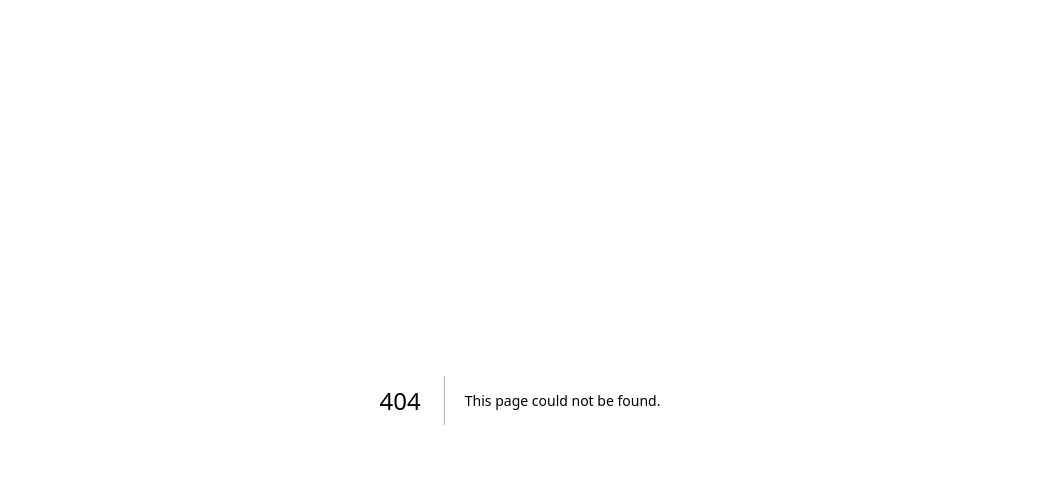
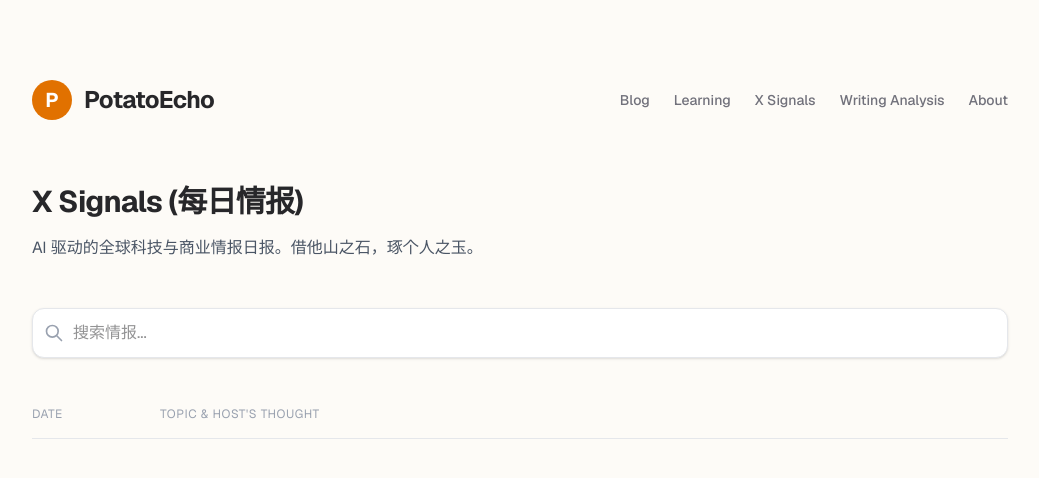
Before and after one commit to jackyecho1029/potatoblog, a Next.js app: page /x-signals in a window 1280 px wide. Before the commit this address had no page. Shown: the top 478 px of the page, without its empty margins (120-1159 px from the left). Built offline with nearby package versions, Linux system fonts and the light colour scheme.

Commit message:
feat: complete refactor of X Signals to dedicated page

```diff
--- a/app/components/Header.tsx
+++ b/app/components/Header.tsx
@@ -12,6 +12,7 @@ export default function Header() {
             <nav className="flex gap-6 text-sm font-medium text-zinc-500">
                 <Link href="/" className="hover:text-amber-600 transition">Blog</Link>
                 <Link href="/learning" className="hover:text-amber-600 transition">Learning</Link>
+                <Link href="/x-signals" className="hover:text-amber-600 transition">X Signals</Link>
                 <Link href="/writing-analysis" className="hover:text-amber-600 transition">Writing Analysis</Link>
                 <Link href="/about" className="hover:text-amber-600 transition">About</Link>
             </nav>
--- /dev/null
+++ b/app/x-signals/XSignalsClient.tsx
@@ -0,0 +1,81 @@
+
+"use client";
+
+import { useState, useCallback } from "react";
+import Link from "next/link";
+import Header from "../components/Header";
+import SearchBar from "../components/SearchBar";
+import { XSignalPostData } from "../../lib/x-signals";
+
+interface XSignalsClientProps {
+    posts: XSignalPostData[];
+}
+
+export default function XSignalsClient({ posts }: XSignalsClientProps) {
+    const [filteredPosts, setFilteredPosts] = useState(posts);
+
+    const handleFilteredItems = useCallback((filtered: XSignalPostData[]) => {
+        setFilteredPosts(filtered);
+    }, []);
+
+    return (
+        <div className="min-h-screen bg-[#FDFBF7] text-zinc-800 font-sans selection:bg-amber-200">
+            <main className="max-w-5xl mx-auto px-6 py-20">
+                <Header />
+
+                <header className="mb-12">
+                    <h1 className="text-3xl font-bold mb-4 tracking-tight">X Signals (每日情报)</h1>
+                    <p className="text-gray-600 max-w-2xl">
+                        AI 驱动的全球科技与商业情报日报。借他山之石，琢个人之玉。
+                    </p>
+                </header>
+
+                <SearchBar
+                    items={posts}
+                    onFilteredItems={handleFilteredItems}
+                    placeholder="搜索情报..."
+                    showAuthorFilter={false}
+                />
+
+                {/* X Signals Table View */}
+                <div className="overflow-x-auto mt-8">
+                    <table className="w-full text-left border-collapse">
+                        <thead>
+                            <tr className="text-xs text-gray-400 border-b border-gray-200 font-medium tracking-wider uppercase">
+                                <th className="py-4 w-32 font-normal">Date</th>
+                                <th className="py-4 font-normal">Topic & Host's Thought</th>
+                            </tr>
+                        </thead>
+                        <tbody className="divide-y divide-gray-100">
+                            {filteredPosts.map((post) => (
+                                <tr key={post.id} className="group hover:bg-white transition-colors duration-200">
+                                    <td className="py-6 pr-6 align-top text-sm text-gray-400 font-mono">
+                                        {post.date}
+                                    </td>
+                                    <td className="py-6 align-top">
+                                        <Link href={`/x-signals/${post.id}`} className="block group-hover:translate-x-1 transition-transform duration-200">
+                                            <div className="text-xl font-bold text-zinc-900 mb-3 group-hover:text-amber-600">
+                                                {post.title_best || post.title}
+                                            </div>
+                                            {post.anchor_thought && (
+                                                <div className="text-gray-600 font-serif italic text-base leading-relaxed pl-4 border-l-2 border-amber-300">
+                                                    "{post.anchor_thought}"
+                                                </div>
+                                            )}
+                                        </Link>
+                                    </td>
+                                </tr>
+                            ))}
+                        </tbody>
+                    </table>
+                </div>
+
+                {filteredPosts.length === 0 && (
+                    <div className="p-12 text-center text-gray-500 bg-gray-50 rounded-lg mt-8">
+                        未找到相关情报 🔍
+                    </div>
+                )}
+            </main>
+        </div>
+    );
+}
--- /dev/null
+++ b/app/x-signals/[slug]/page.tsx
@@ -0,0 +1,54 @@
+
+import { getXSignalPostData } from "../../../lib/x-signals";
+import Link from 'next/link';
+import GiscusComments from '@/app/components/GiscusComments';
+
+export default async function XSignalPost({ params }: { params: Promise<{ slug: string }> }) {
+    const { slug } = await params;
+    const postData = await getXSignalPostData(slug);
+
+    return (
+        <div className="min-h-screen bg-[#FDFBF7] text-zinc-800 font-sans selection:bg-amber-200">
+            <main className="max-w-2xl mx-auto px-6 py-20">
+
+                {/* Navigation */}
+                <header className="mb-12">
+                    <Link href="/x-signals" className="text-zinc-500 hover:text-amber-600 transition flex items-center gap-2">
+                        ← Back to Intelligence
+                    </Link>
+                </header>
+
+                {/* Article Header */}
+                <article className="prose prose-zinc prose-lg mx-auto">
+                    <h1 className="mb-2 leading-tight">{postData.title_best || postData.title}</h1>
+
+                    {postData.anchor_thought && (
+                        <div className="text-xl font-serif italic text-gray-600 mb-8 border-l-4 border-amber-400 pl-4 py-2 bg-amber-50/50">
+                            "{postData.anchor_thought}"
+                        </div>
+                    )}
+
+                    <div className="flex gap-4 text-sm text-zinc-500 mb-8 not-prose border-b border-gray-100 pb-8">
+                        <time className="font-mono">{postData.date}</time>
+                        <div className="flex gap-2">
+                            {postData.tags?.map(tag => (
+                                <span key={tag} className="bg-gray-100 text-gray-600 px-2 py-0.5 rounded-md text-xs font-semibold uppercase tracking-wider">
+                                    {tag}
+                                </span>
+                            ))}
+                        </div>
+                    </div>
+
+                    {/* Markdown Content */}
+                    <div dangerouslySetInnerHTML={{ __html: postData.contentHtml || '' }} />
+
+                    <hr className="my-12 border-zinc-200" />
+
+                    {/* Comments Section */}
+                    <GiscusComments />
+                </article>
+
+            </main>
+        </div>
+    );
+}
--- /dev/null
+++ b/app/x-signals/page.tsx
@@ -0,0 +1,8 @@
+
+import { getSortedXSignalPostsData } from "../../lib/x-signals";
+import XSignalsClient from "./XSignalsClient";
+
+export default function XSignalsPage() {
+    const posts = getSortedXSignalPostsData();
+    return <XSignalsClient posts={posts} />;
+}
--- /dev/null
+++ b/lib/x-signals.ts
@@ -0,0 +1,85 @@
+
+import fs from 'fs';
+import path from 'path';
+import matter from 'gray-matter';
+import { remark } from 'remark';
+import html from 'remark-html';
+
+const postsDirectory = path.join(process.cwd(), 'posts/x-signals');
+
+export interface XSignalPostData {
+    id: string;
+    title: string;
+    date: string;
+    tags?: string[];
+    title_best?: string;
+    anchor_thought?: string;
+    contentHtml?: string;
+}
+
+export function getSortedXSignalPostsData(): XSignalPostData[] {
+    // Create dir if missing
+    if (!fs.existsSync(postsDirectory)) {
+        return [];
+    }
+
+    const fileNames = fs.readdirSync(postsDirectory);
+    const allPostsData = fileNames.map((fileName) => {
+        // Remove ".md" from file name to get id
+        const id = fileName.replace(/\.md$/, '');
+
+        // Read markdown file as string
+        const fullPath = path.join(postsDirectory, fileName);
+        const fileContents = fs.readFileSync(fullPath, 'utf8');
+
+        // Use gray-matter to parse the post metadata section
+        const matterResult = matter(fileContents);
+
+        // Combine the data with the id
+        return {
+            id,
+            ...matterResult.data as {
+                title: string;
+                date: string;
+                tags?: string[];
+                title_best?: string;
+                anchor_thought?: string;
+            },
+        };
+    });
+    // Sort posts by date
+    return allPostsData.sort((a, b) => {
+        if (a.date < b.date) {
+            return 1;
+        } else {
+            return -1;
+        }
+    });
+}
+
+export async function getXSignalPostData(id: string): Promise<XSignalPostData> {
+    const fullPath = path.join(postsDirectory, `${id}.md`);
+    const fileContents = fs.readFileSync(fullPath, 'utf8');
+
+    // Use gray-matter to parse the post metadata section
+    const matterResult = matter(fileContents);
+
+    // Use remark to convert markdown into HTML string
+    const processedContent = await remark()
+        .use(html)
+        .process(matterResult.content);
+    const contentHtml = processedContent.toString();
+
+    // Combine the data with the id and contentHtml
+    return {
+        id,
+        contentHtml,
+        ...matterResult.data as {
+            title: string;
+            date: string;
+            tags?: string[];
+            title_best?: string;
+            anchor_thought?: string;
+        },
+    };
+}
```
Also changed, not shown: posts/x-signals/2026-01-09-daily-signals.md (renamed from posts/learning/2026-01-09-daily-signals.md).
